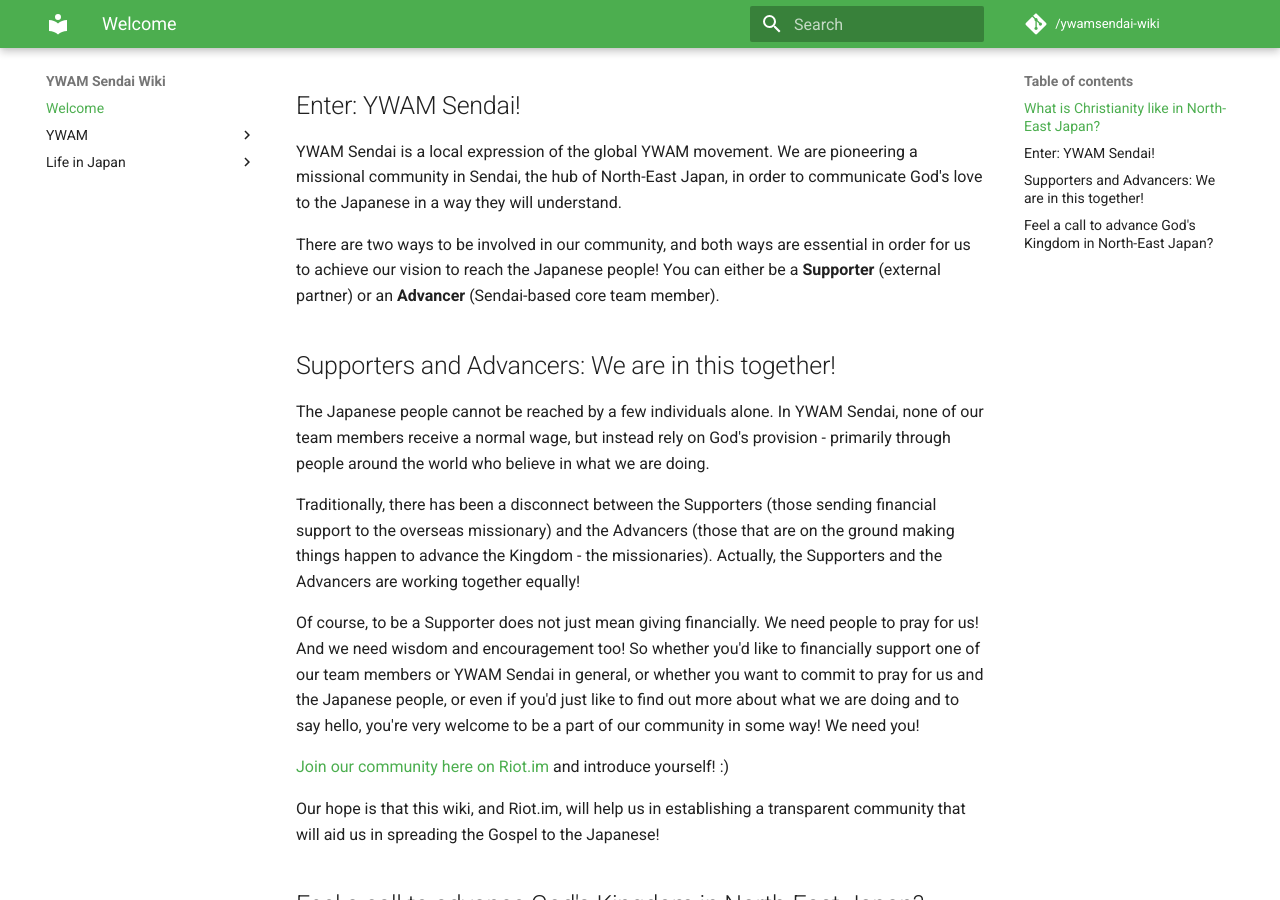
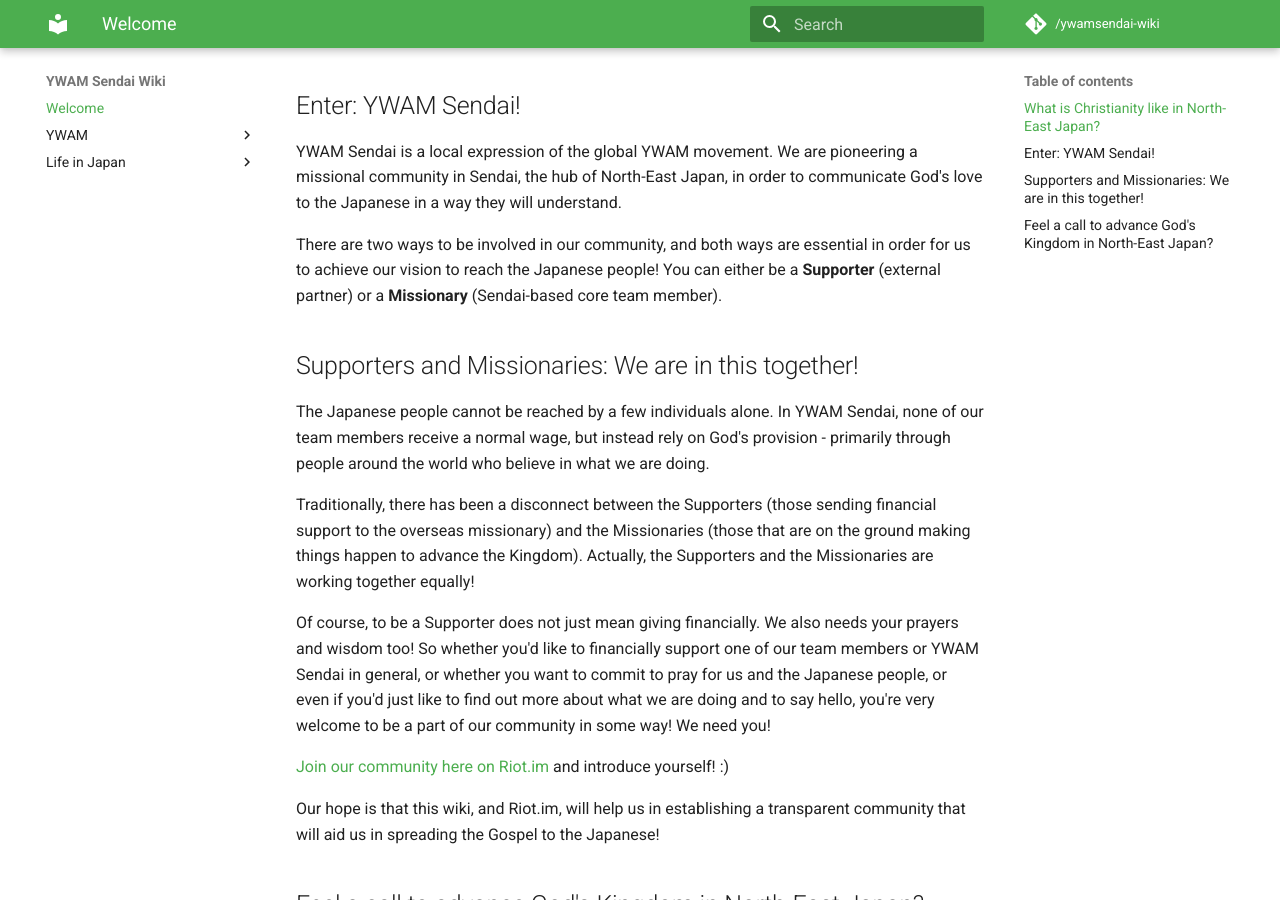
Before and after one commit to ywamsendai/ywamsendai-wiki, an MkDocs documentation site: the page built from docs/index.md, in a window 1280 px wide and 900 px high, scrolled down 450 px. Built offline with MkDocs 1.6.1 and Material for MkDocs 9.7.7, drawn with Linux system fonts in a browser that asks for light colours; comment, search, counter and statistics services are not loaded.

Commit message:
Updated wording and https links

```diff
--- a/docs/index.md
+++ b/docs/index.md
@@ -4,9 +4,9 @@
 
 This wiki acts as a kind-of handbook for our community. We have only just begun writing content, so there isn't much now. But it will grow over time! :)
 
-For those interested in what we are doing: [Join the YWAM Sendai community!](http://ywamsendai.org/join)
+For those interested in what we are doing: [Join the YWAM Sendai community!](https://ywamsendai.org/join)
 
-YWAM Sendai website: [ywamsendai.org](http://ywamsendai.org)
+YWAM Sendai website: [ywamsendai.org](https://ywamsendai.org)
 
 ## What is Christianity like in North-East Japan?
 
@@ -16,17 +16,17 @@
 
 YWAM Sendai is a local expression of the global YWAM movement. We are pioneering a missional community in Sendai, the hub of North-East Japan, in order to communicate God's love to the Japanese in a way they will understand.
 
-There are two ways to be involved in our community, and both ways are essential in order for us to achieve our vision to reach the Japanese people! You can either be a **Supporter** (external partner) or an **Advancer** (Sendai-based core team member).
+There are two ways to be involved in our community, and both ways are essential in order for us to achieve our vision to reach the Japanese people! You can either be a **Supporter** (external partner) or a **Missionary** (Sendai-based core team member).
 
-## Supporters and Advancers: We are in this together!
+## Supporters and Missionaries: We are in this together!
 
 The Japanese people cannot be reached by a few individuals alone. In YWAM Sendai, none of our team members receive a normal wage, but instead rely on God's provision - primarily through people around the world who believe in what we are doing.
 
-Traditionally, there has been a disconnect between the Supporters (those sending financial support to the overseas missionary) and the Advancers (those that are on the ground making things happen to advance the Kingdom - the missionaries). Actually, the Supporters and the Advancers are working together equally!
+Traditionally, there has been a disconnect between the Supporters (those sending financial support to the overseas missionary) and the Missionaries (those that are on the ground making things happen to advance the Kingdom). Actually, the Supporters and the Missionaries are working together equally!
 
-Of course, to be a Supporter does not just mean giving financially. We need people to pray for us! And we need wisdom and encouragement too! So whether you'd like to financially support one of our team members or YWAM Sendai in general, or whether you want to commit to pray for us and the Japanese people, or even if you'd just like to find out more about what we are doing and to say hello, you're very welcome to be a part of our community in some way! We need you!
+Of course, to be a Supporter does not just mean giving financially. We also needs your prayers and wisdom too! So whether you'd like to financially support one of our team members or YWAM Sendai in general, or whether you want to commit to pray for us and the Japanese people, or even if you'd just like to find out more about what we are doing and to say hello, you're very welcome to be a part of our community in some way! We need you!
 
-[Join our community here on Riot.im](http://ywamsendai.org/join) and introduce yourself! :)
+[Join our community here on Riot.im](https://ywamsendai.org/join) and introduce yourself! :)
 
 Our hope is that this wiki, and Riot.im, will help us in establishing a transparent community that will aid us in spreading the Gospel to the Japanese!
 
@@ -36,4 +36,4 @@
 
 We encourage all future team members to explore this wiki and to keep in regular communication with us on Riot.
 
-[Get in touch!](http://ywamsendai.org/join) :)
+[Get in touch!](https://ywamsendai.org/join) :)
--- a/requirements.txt
+++ b/requirements.txt
@@ -1,2 +1,2 @@
-mkdocs>=1
-mkdocs-material>=3
+mkdocs>=1.0.4
+mkdocs-material>=4
```
